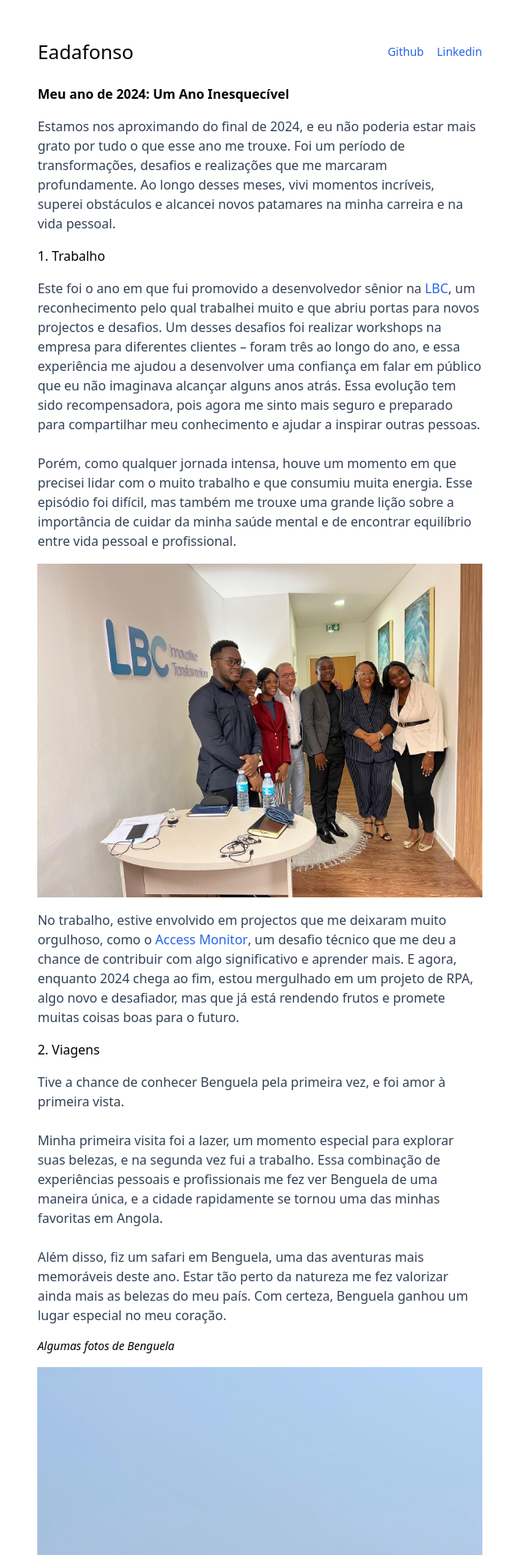
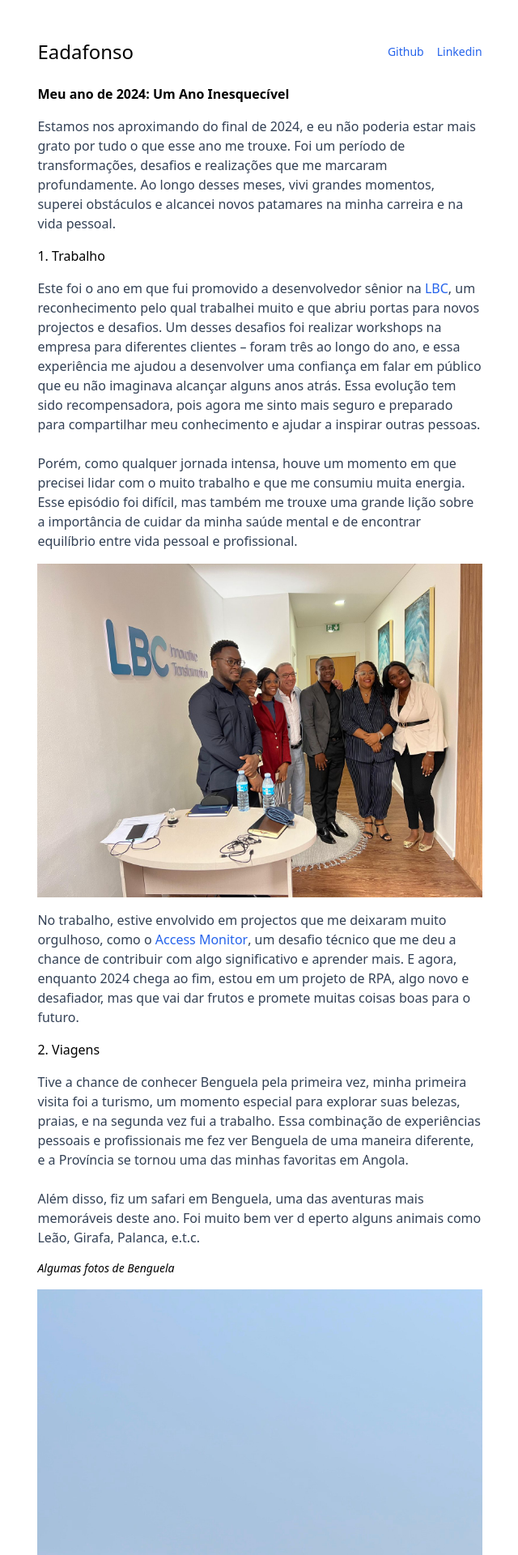
Before and after one commit to eadafonso/eadafonso, a React (Vite) app: page /posts/my2024 in a window 1280 px wide. Shown: the top 1920 px of the page at 81% size, without its empty margins (319-959 px from the left). Built offline with nearby package versions, Linux system fonts and the light colour scheme.

Commit message:
feat: refactor my2024

```diff
--- a/src/posts/my2024.mdx
+++ b/src/posts/my2024.mdx
@@ -5,7 +5,7 @@
 <span className="tracking-normal text-slate-700">
 Estamos nos aproximando do final de 2024, e eu não poderia estar mais grato por tudo o que esse ano me trouxe.
 Foi um período de transformações, desafios e realizações que me marcaram profundamente.
-Ao longo desses meses, vivi momentos incríveis, superei obstáculos e alcancei novos patamares na minha carreira e na vida pessoal.
+Ao longo desses meses, vivi grandes momentos, superei obstáculos e alcancei novos patamares na minha carreira e na vida pessoal.
 </span>
 
 <h3 className="font-medium">1. Trabalho</h3>
@@ -15,7 +15,7 @@ Este foi o ano em que fui promovido a desenvolvedor sênior na <a href="https://
 Um desses desafios foi realizar workshops na empresa para diferentes clientes – foram três ao longo do ano, e essa experiência me ajudou a desenvolver uma confiança em falar em público que eu não imaginava alcançar alguns anos atrás.
 Essa evolução tem sido recompensadora, pois agora me sinto mais seguro e preparado para compartilhar meu conhecimento e ajudar a inspirar outras pessoas. <br /> <br />
 
-Porém, como qualquer jornada intensa, houve um momento em que precisei lidar com o muito trabalho e que consumiu muita energia.
+Porém, como qualquer jornada intensa, houve um momento em que precisei lidar com o muito trabalho e que me consumiu muita energia.
 Esse episódio foi difícil, mas também me trouxe uma grande lição sobre a importância de cuidar da minha saúde mental e de encontrar equilíbrio entre vida pessoal e profissional.
 
 </span>
@@ -23,15 +23,14 @@ Esse episódio foi difícil, mas também me trouxe uma grande lição sobre a im
 <img src="/public/img/posts/my2024/teamLbc.jpg" alt="LBC team" />
 
 <span className="tracking-normal text-slate-700">No trabalho, estive envolvido em projectos que me deixaram muito orgulhoso, como o <a href="https://accessmonitor.acessibilidade.gov.pt/" className="text-blue-600 font-medium" >Access Monitor</a>, um desafio técnico que me deu a chance de contribuir com algo significativo e aprender mais.
-E agora, enquanto 2024 chega ao fim, estou mergulhado em um projeto de RPA, algo novo e desafiador, mas que já está rendendo frutos e promete muitas coisas boas para o futuro.</span>
+E agora, enquanto 2024 chega ao fim, estou em um projeto de RPA, algo novo e desafiador, mas que vai dar frutos e promete muitas coisas boas para o futuro.</span>
 
 <h3 className="font-medium">2. Viagens</h3>
 <span className="tracking-normal text-slate-700">
-  Tive a chance de conhecer Benguela pela primeira vez, e foi amor à primeira vista. <br /> <br />Minha primeira visita foi a lazer, um momento especial para explorar suas belezas, e na segunda vez fui a trabalho.
-  Essa combinação de experiências pessoais e profissionais me fez ver Benguela de uma maneira única, e a cidade rapidamente se tornou uma das minhas favoritas em Angola. <br /> <br />
+  Tive a chance de conhecer Benguela pela primeira vez, minha primeira visita foi a turismo, um momento especial para explorar suas belezas, praias, e na segunda vez fui a trabalho.
+  Essa combinação de experiências pessoais e profissionais me fez ver Benguela de uma maneira diferente, e a Província se tornou uma das minhas favoritas em Angola. <br /> <br />
 
-  Além disso, fiz um safari em Benguela, uma das aventuras mais memoráveis deste ano.
-  Estar tão perto da natureza me fez valorizar ainda mais as belezas do meu país. Com certeza, Benguela ganhou um lugar especial no meu coração.
+  Além disso, fiz um safari em Benguela, uma das aventuras mais memoráveis deste ano. Foi muito bem ver d eperto alguns animais como Leão, Girafa, Palanca, e.t.c.
 </span>
 
 <span className="text-sm italic">Algumas fotos de Benguela </span>
@@ -48,7 +47,7 @@ E agora, enquanto 2024 chega ao fim, estou mergulhado em um projeto de RPA, algo
 <h3 className="font-medium">3. Hobbies</h3>
 
 <span className="tracking-normal text-slate-700">
-Este ano também marcou um momento pessoal importante para mim: completei 25 anos! Foi um marco que celebrei com muito orgulho, pois sinto que esse foi um dos melhores anos da minha vida.
+Este ano também tive um momento pessoal importante para mim: completei 25 anos! Foi um marco que celebrei com muito orgulho, pois sinto que esse foi um dos melhores anos da minha vida.
 Pude me conhecer melhor, enfrentar meus limites e desenvolver novos hobbies que me trouxeram muita alegria.
 Uma dessas paixões é o jetski. Toda vez que vou ao Mussulo, aproveito para andar de moto de água e viver a liberdade que essa experiência me proporciona.
 </span>
@@ -56,8 +55,8 @@ Uma dessas paixões é o jetski. Toda vez que vou ao Mussulo, aproveito para and
 <img src="/public/img/posts/my2024/mussulo.jpg" alt="LBC team" />
 
 <span> No lado engraçado das coisas, esse foi o ano em que mais usei terno – e ainda estou tentando descobrir como programar com uma gravata! <br /> <br />
-Também acabei jogando menos videogame por causa das responsabilidades dos projectos, mas decidi fazer uma troca importante: saí do Xbox e comprei um PS5 slim.
-E, claro, COD BO6 se tornou um dos meus jogos favoritos do ano! Ainda continuo curtindo Fortnite e FIFA – sim, vai ser sempre FIFA, não importa o que a EA diga. </span>
+Também acabei por jogar menos videogame por causa das responsabilidades dos projectos, mas decidi fazer uma troca: saí do Xbox e comprei um PS5 slim.
+E, claro, COD BO6 se tornou um dos meus jogos favoritos do ano! Ainda continuo a jogar Fortnite e FIFA – sim, vai ser sempre FIFA, não importa o que a EA diz. </span>
 
 
 </div>
```
